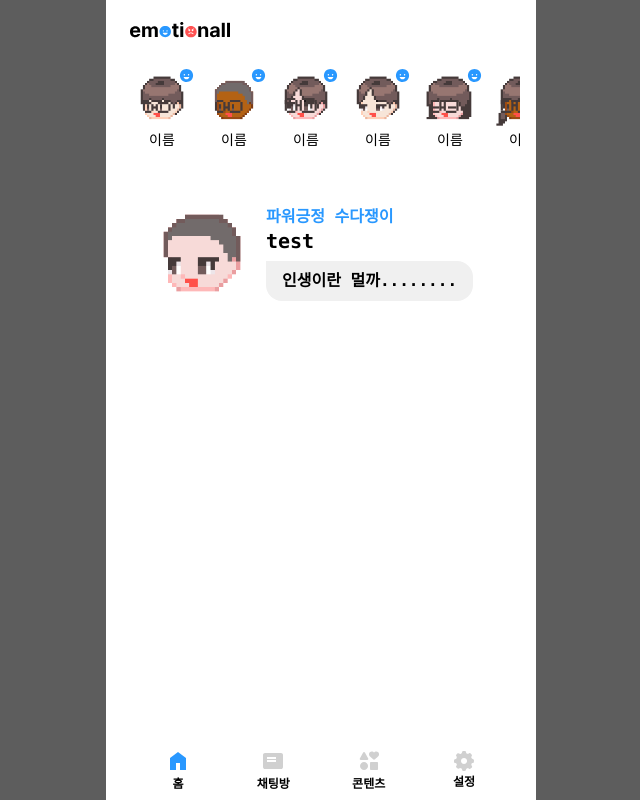
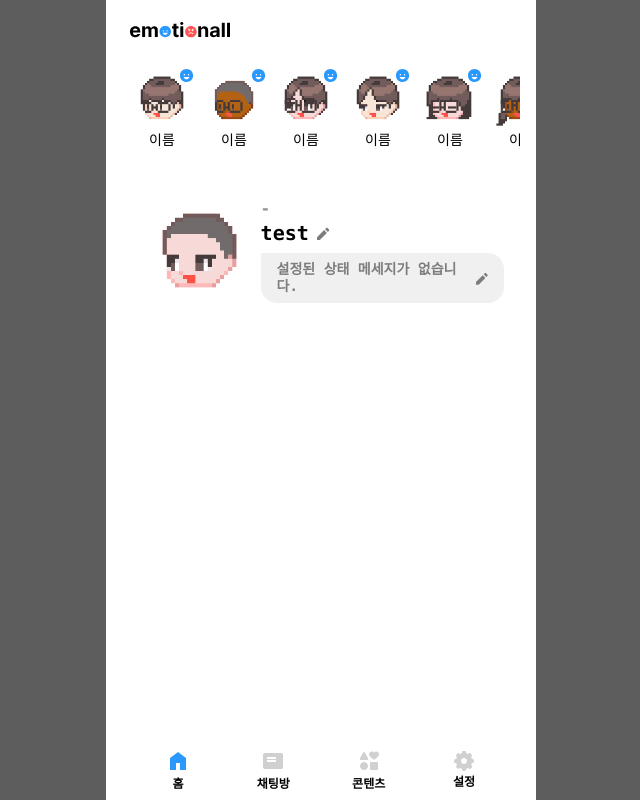
Before and after one commit to imYourChoi/emotionall, a Next.js app in the folder front/: page / in a window 1280 px wide. Shown: the whole page, without its empty margins (319-959 px from the left). Built offline with nearby package versions, Linux system fonts and the light colour scheme; a web font is replaced by a local one.

Commit message:
home my profile dummy data

```diff
--- a/front/src/components/home/MyProfile.jsx
+++ b/front/src/components/home/MyProfile.jsx
@@ -1,6 +1,9 @@
 import { useEmotion } from "@/contexts/emotionContext";
 import { useUser } from "@/contexts/userContext";
 import Avatar from "../avatar/Avatar";
+import { badge } from "@/constants/badge";
+import cc from "classcat";
+import { EditIcon } from "../icons/Icons";
 
 const MyProfile = () => {
   const { user } = useUser();
@@ -9,12 +12,27 @@ const MyProfile = () => {
     <div className="w-full flex items-center px-8 pt-8 pb-4">
       <Avatar width="128px" avatar={user.avatar} emotion={emotion} />
       <div>
-        <div className="text-positive font-semibold">파워긍정 수다쟁이</div>
-        <div className="font-extrabold text-lg pb-2">
-          {user.nickname || "test"}
+        <div
+          className={cc([
+            "font-semibold",
+            badge[user.badge].color === "positive" && "text-positive",
+            badge[user.badge].color === "negative" && "text-negative",
+            badge[user.badge].color === "neutral" && "text-neutral",
+            badge[user.badge].color === "ambiguous" && "text-ambiguous",
+          ])}
+        >
+          {badge[user.badge].name}
         </div>
-        <div className="px-4 py-2 font-semibold rounded-2xl rounded-tl-none bg-black-100">
-          인생이란 멀까........
+        <div className="font-extrabold text-lg pb-2 flex items-center gap-2">
+          {user.nickname || "test"} <EditIcon />
+        </div>
+        <div className="px-4 py-2 font-semibold rounded-2xl rounded-tl-none bg-black-100 flex items-center gap-2 text-sm">
+          {user.message || (
+            <span className="text-black-400">
+              설정된 상태 메세지가 없습니다.
+            </span>
+          )}
+          <EditIcon />
         </div>
       </div>
     </div>
--- a/front/src/components/icons/Icons.jsx
+++ b/front/src/components/icons/Icons.jsx
@@ -92,3 +92,18 @@ export const SettingIcon = ({ color }) => (
     </defs>
   </svg>
 );
+
+export const EditIcon = () => (
+  <svg
+    xmlns="http://www.w3.org/2000/svg"
+    width="13"
+    height="13"
+    viewBox="0 0 13 13"
+    fill="none"
+  >
+    <path
+      d="M10.8667 4.95L8.03333 2.14999L8.96667 1.21666C9.22222 0.961106 9.53622 0.833328 9.90867 0.833328C10.2807 0.833328 10.5944 0.961106 10.85 1.21666L11.7833 2.14999C12.0389 2.40555 12.1722 2.71399 12.1833 3.07533C12.1944 3.43622 12.0722 3.74444 11.8167 3.99999L10.8667 4.95ZM9.9 5.93333L2.83333 13H0V10.1667L7.06667 3.1L9.9 5.93333Z"
+      fill="#7D7D7D"
+    />
+  </svg>
+);
--- /dev/null
+++ b/front/src/constants/badge.js
@@ -0,0 +1,15 @@
+export const badge = {
+  "": {
+    name: "-",
+    color: "neutral",
+    description: [],
+  },
+  "positive-max": {
+    name: "파워긍정 수다쟁이",
+    color: "positive",
+    description: [
+      "전체 말풍선 중 긍정적인 말풍선 비율이 30% 이상이에요.",
+      "전체 말풍선 개수가 상위 20% 이내에요.",
+    ],
+  },
+};
--- a/front/src/contexts/userContext.jsx
+++ b/front/src/contexts/userContext.jsx
@@ -15,6 +15,7 @@ const UserContextProvider = ({ children }) => {
       hair: 0,
       glasses: 0,
     },
+    badge: "",
   });
 
   return (
--- a/front/tailwind.config.js
+++ b/front/tailwind.config.js
@@ -25,7 +25,7 @@ module.exports = {
           200: "#D0D0D0",
           300: "#B3B3B3",
           400: "#7D7D7D",
-          500: "#4F4F4F",
+          600: "#4F4F4F",
           900: "#000000",
         },
       },
```
